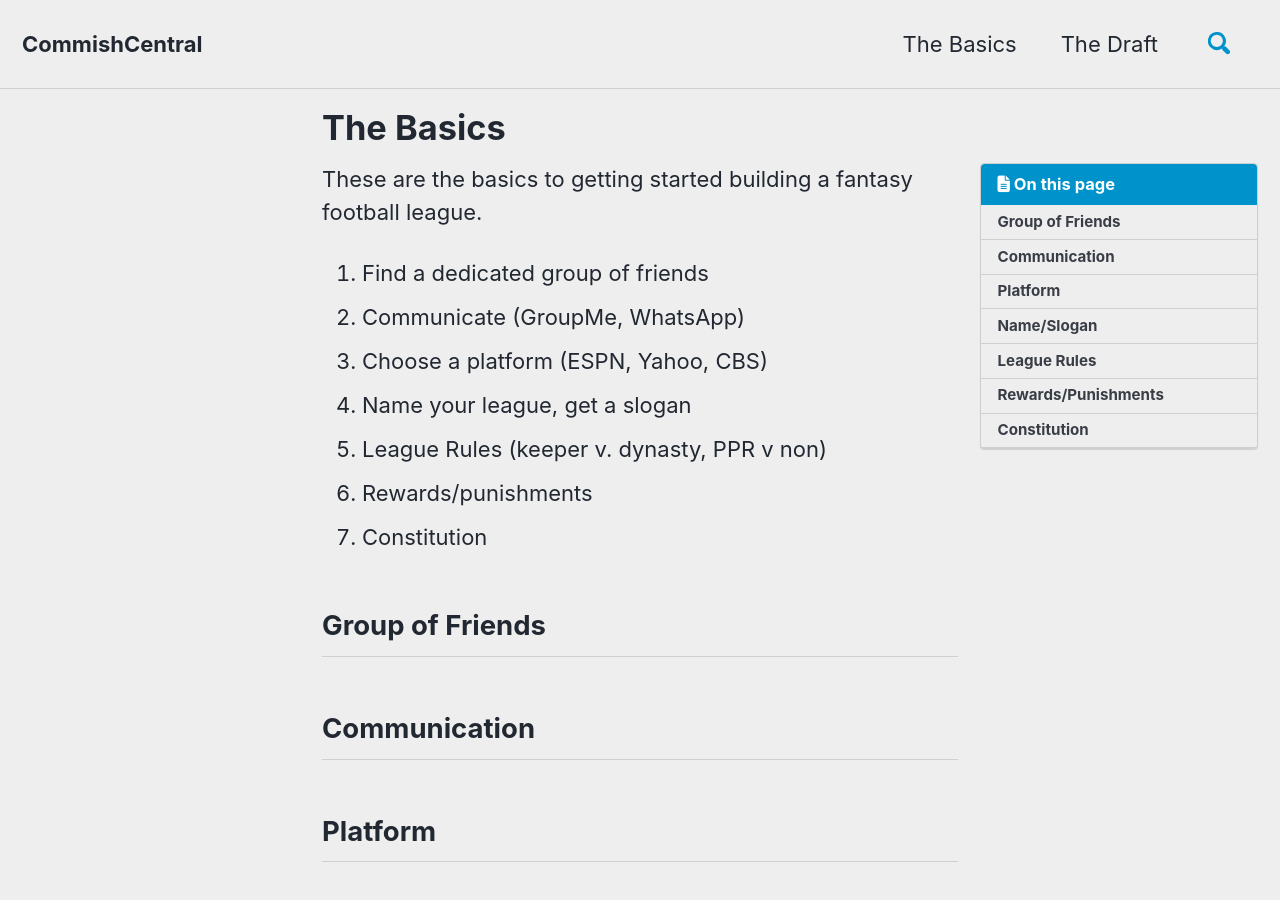
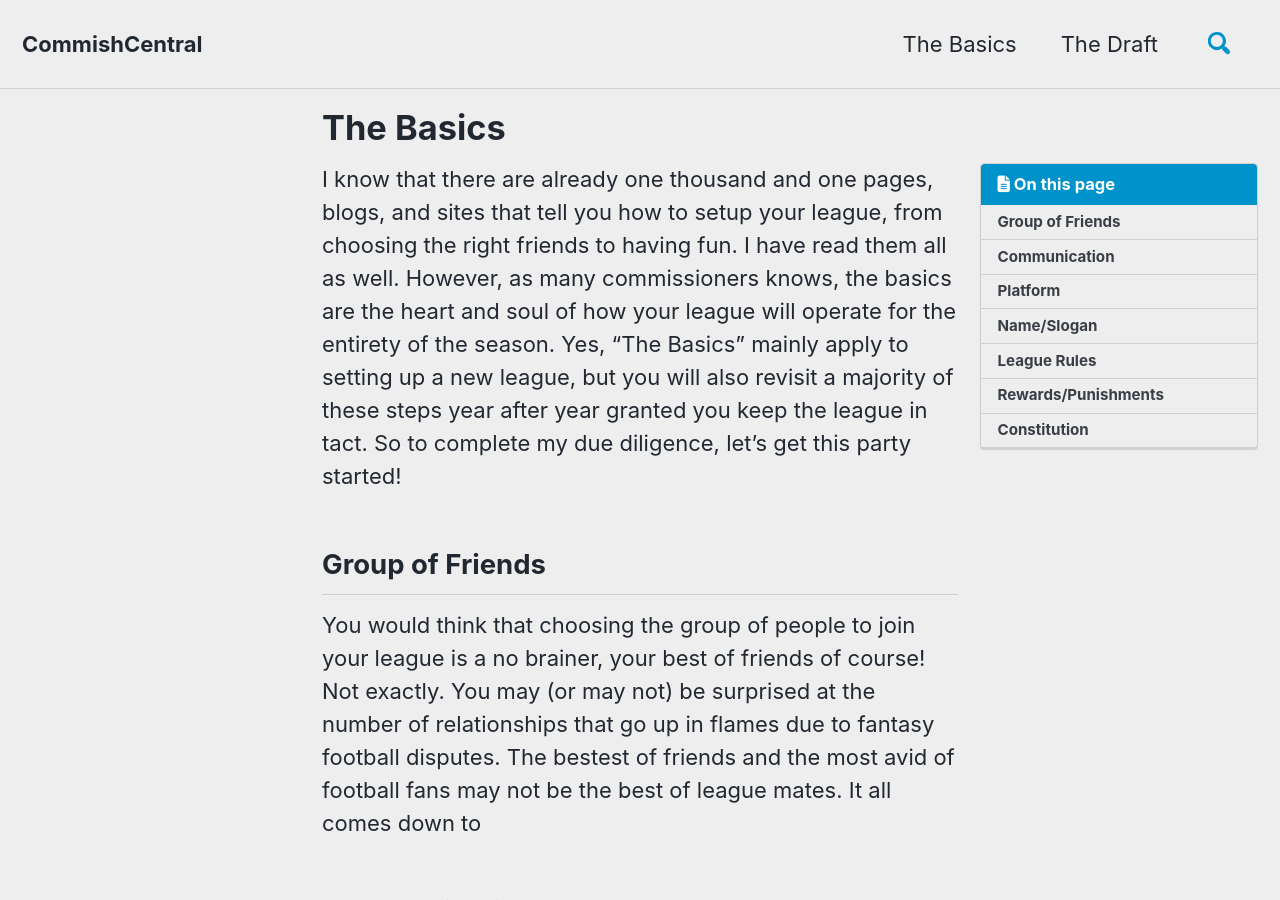
Before and after one commit to commishcentral/commishcentral1.github.io, a Jekyll site: the page built from _pages/the-basics.md, in a window 1280 px wide and 900 px high. Built offline with Jekyll 4.4.1, drawn with Linux system fonts in a browser that asks for light colours; cached includes are drawn as plain includes; nearby versions of some CDN libraries.

Commit message:
Update the-basics.md

```diff
--- a/_pages/the-basics.md
+++ b/_pages/the-basics.md
@@ -4,17 +4,10 @@ permalink: /basics/
 toc: true
 ---
 
-These are the basics to getting started building a fantasy football league.
-
-1. Find a dedicated group of friends
-2. Communicate (GroupMe, WhatsApp)
-3. Choose a platform (ESPN, Yahoo, CBS)
-4. Name your league, get a slogan
-5. League Rules (keeper v. dynasty, PPR v non)
-6. Rewards/punishments
-7. Constitution
+I know that there are already one thousand and one pages, blogs, and sites that tell you how to setup your league, from choosing the right friends to having fun. I have read them all as well. However, as many commissioners knows, the basics are the heart and soul of how your league will operate for the entirety of the season. Yes, "The Basics" mainly apply to setting up a new league, but you will also revisit a majority of these steps year after year granted you keep the league in tact. So to complete my due diligence, let's get this party started!
 
 ## Group of Friends
+You would think that choosing the group of people to join your league is a no brainer, your best of friends of course! Not exactly. You may (or may not) be surprised at the number of relationships that go up in flames due to fantasy football disputes. The bestest of friends and the most avid of football fans may not be the best of league mates. It all comes down to
 
 ## Communication
 
```
